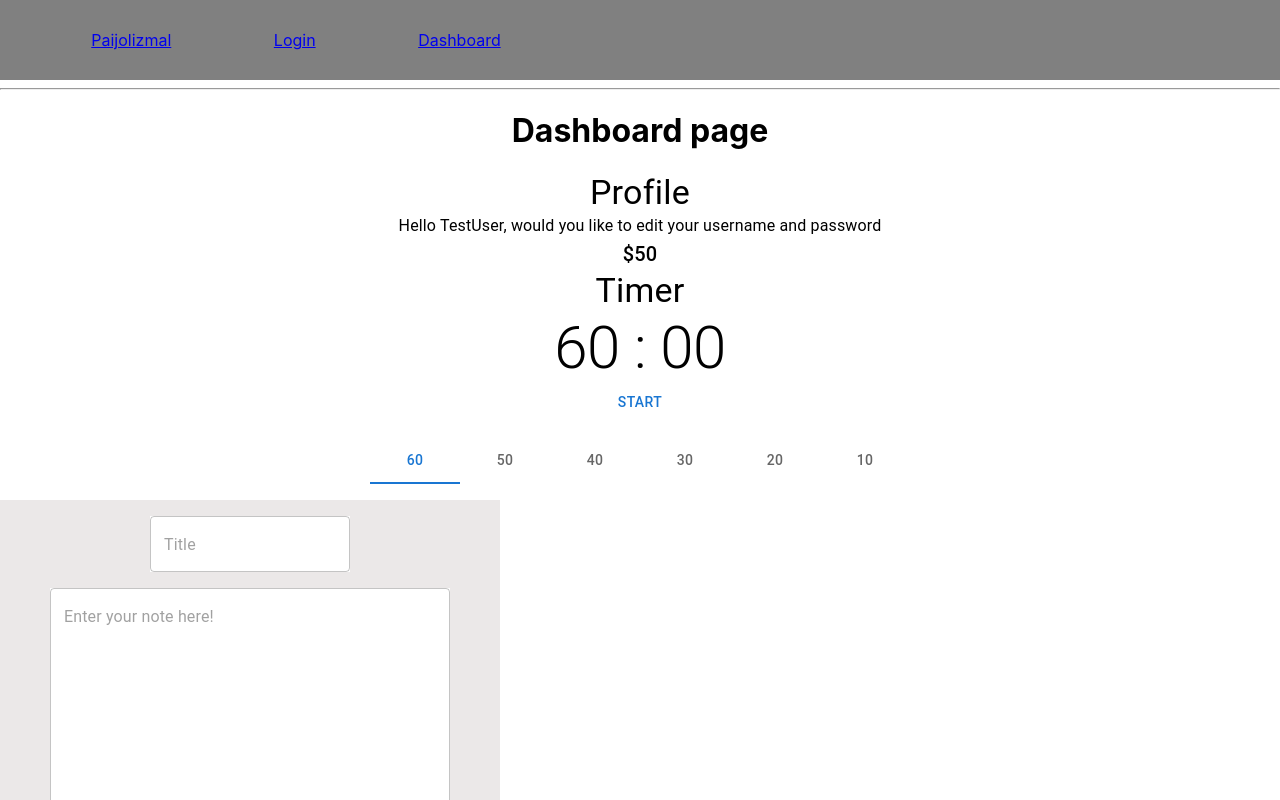
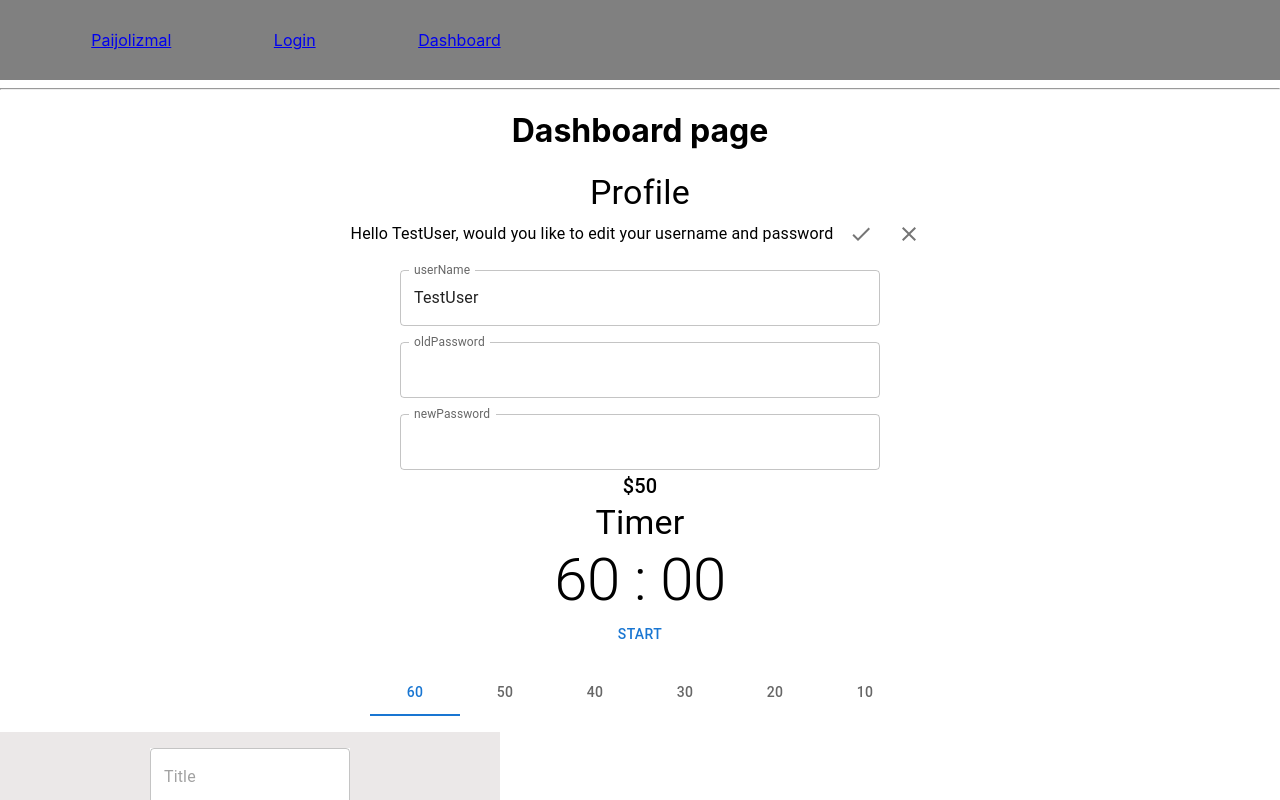
Before and after one commit to J5kinner/PaiJoLizMal, a React (Create React App) app: page /dashboard in a window 1280 px wide. Both pictures are taken after a click on the button 885 px from the left and 233 px from the top of the page. Shown: the top 800 px of the page. Built offline with nearby package versions, Linux system fonts and the light colour scheme.

Commit message:
implement dynamic profile edit form into dash

```diff
--- a/src/views/Dashboard/ProfileCard.js
+++ b/src/views/Dashboard/ProfileCard.js
@@ -19,6 +19,41 @@ import {
 
 const ProfileCard = ({ user }) => {
     const [editProfile, setEditProfile] = useState(false)
+
+    /*=== RENDERERS ===*/
+
+    const renderProfileForm = (
+        <Box sx={{
+            width: '100%',
+            display: 'flex', flexDirection: 'column', alignItems: 'center'
+        }}>
+            {/* update user name */}
+            <Box sx={{ width: '30rem', mt: 2, }}>
+                <TextField fullWidth value={user.name}
+                    InputLabelProps={{ shrink: true }}
+                    label="userName"
+                    onChange={() => console.log('updating old password')} />
+            </Box>
+
+            {/* input old password */}
+            <Box sx={{ width: '30rem', mt: 2, }}>
+                <TextField fullWidth
+                    InputLabelProps={{ shrink: true }}
+                    type='password'
+                    label="oldPassword"
+                    onChange={() => console.log('inputting old password')} />
+            </Box>
+
+            {/* provide new password */}
+            <Box sx={{ width: '30rem', mt: 2, }}>
+                <TextField fullWidth
+                    InputLabelProps={{ shrink: true }}
+                    type='password'
+                    label="newPassword"
+                    onChange={() => console.log('inputting new password')} />
+            </Box>
+        </Box>
+    )
 
     /*=== BUTTON HANDLERS ===*/
 
@@ -44,7 +79,18 @@ const ProfileCard = ({ user }) => {
                     <IconButton sx={{ ml: 1, display: `${editProfile ? 'none' : ''}` }}>
                         <EditIcon onClick={handleEditButton} />
                     </IconButton>
+                    <IconButton sx={{ ml: 1, display: `${editProfile ? '' : 'none'}` }}>
+                        <CheckIcon onClick={handleSaveButton} />
+                    </IconButton>
+                    <IconButton sx={{ ml: 1, display: `${editProfile ? '' : 'none'}` }}>
+                        <ClearIcon onClick={handleClearButton} />
+                    </IconButton>
                 </Box>
+
+                {/* display edit profile form */}
+                <Collapse in={editProfile}>
+                    {renderProfileForm}
+                </Collapse>
 
                 <Typography variant='h6'>${user.balance}</Typography>
             </Box>
```
